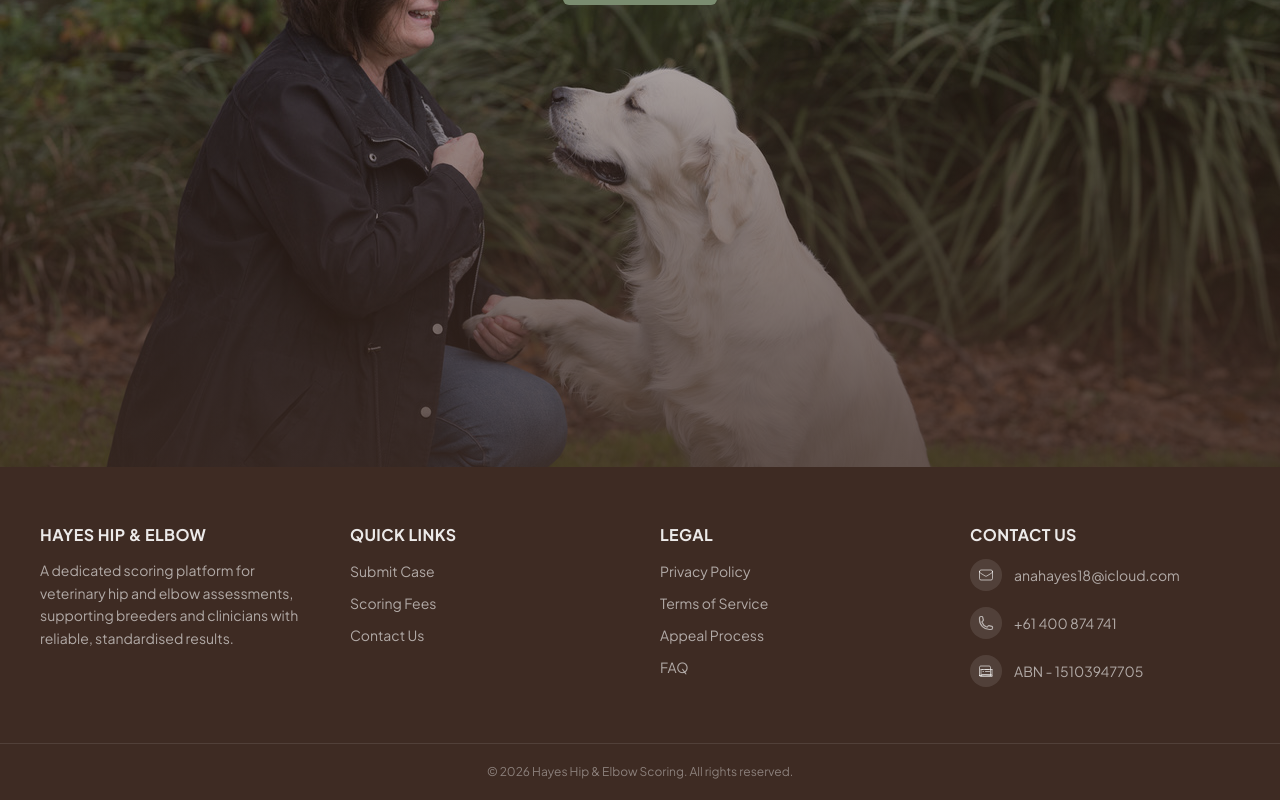
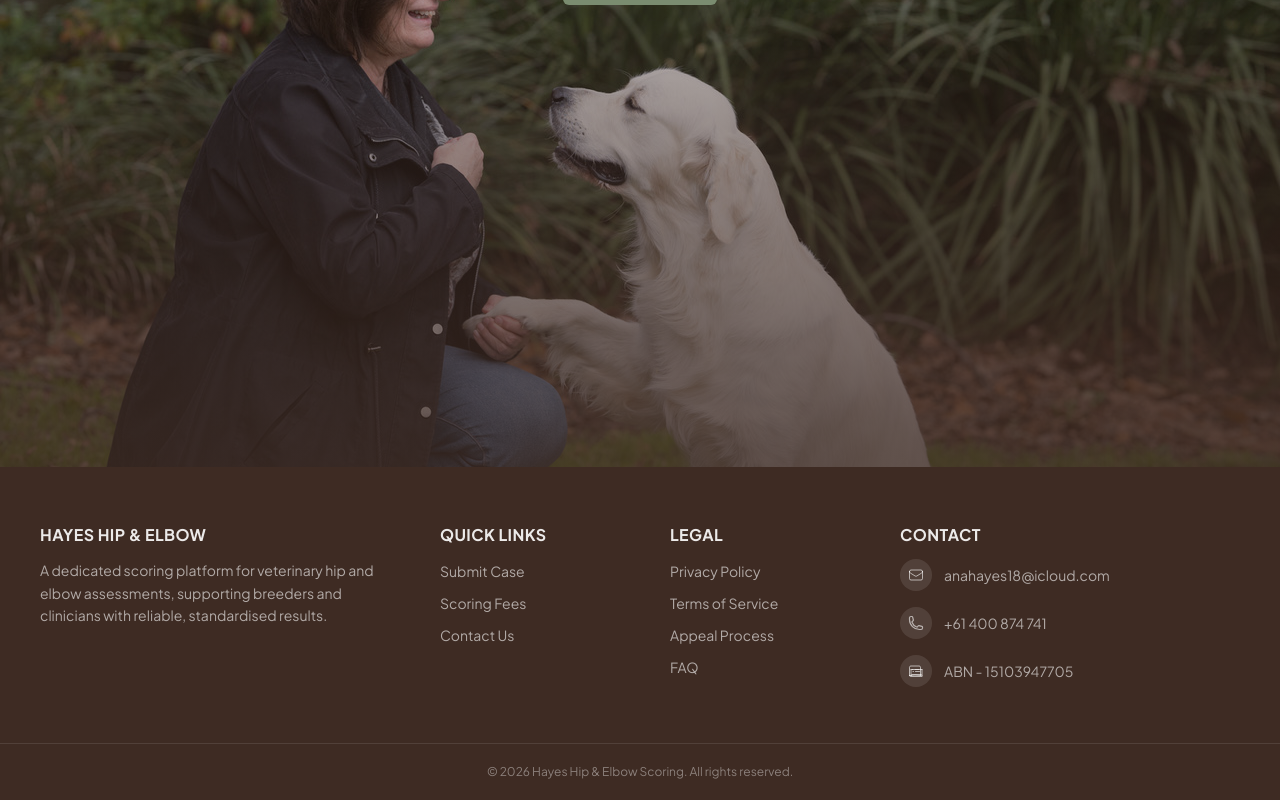
Before and after one commit to CodedBeats/Hayes_Hip_and_Elbow_Scoring, a Next.js app: page / in a window 1280 px wide. Shown: the part 4505-5305 px from the top of the page. Built offline with nearby package versions, Linux system fonts and the light colour scheme; no server answers.

Commit message:
style(footer): better grid column spacing

```diff
--- a/components/layout/Footer.tsx
+++ b/components/layout/Footer.tsx
@@ -22,7 +22,7 @@ export const Footer = () => {
     return (
         <footer className="bg-[#3E2B23] text-white font-[var(--font-plus-jakarta-sans)] mt-auto">
             {/* Main content row */}
-            <div className="px-6 sm:px-10 py-10 sm:py-14 grid grid-cols-1 md:grid-cols-4 gap-10">
+            <div className="px-6 sm:px-10 py-10 sm:py-14 grid grid-cols-1 sm:grid-cols-2 md:grid-cols-[2fr_1fr_1fr_2fr] gap-10 md:gap-15">
 
                 {/* Column 1 - About blurb */}
                 <div className="flex flex-col gap-3">
@@ -76,7 +76,7 @@ export const Footer = () => {
                 {/* Column 4 - Contact */}
                 <div className="flex flex-col gap-3">
                     <h3 className="text-base font-bold tracking-wide uppercase text-white/90">
-                        Contact Us
+                        Contact
                     </h3>
                     <div className="flex flex-col gap-4">
                         <a
@@ -100,7 +100,6 @@ export const Footer = () => {
                         </a>
 
                         <a
-                            href="#"
                             className="flex items-center gap-3 text-sm text-white/60 hover:text-white transition-colors duration-200 group"
                         >
                             <span className="flex-shrink-0 w-8 h-8 rounded-full bg-white/10 group-hover:bg-white/20 transition-colors duration-200 flex items-center justify-center">
```
